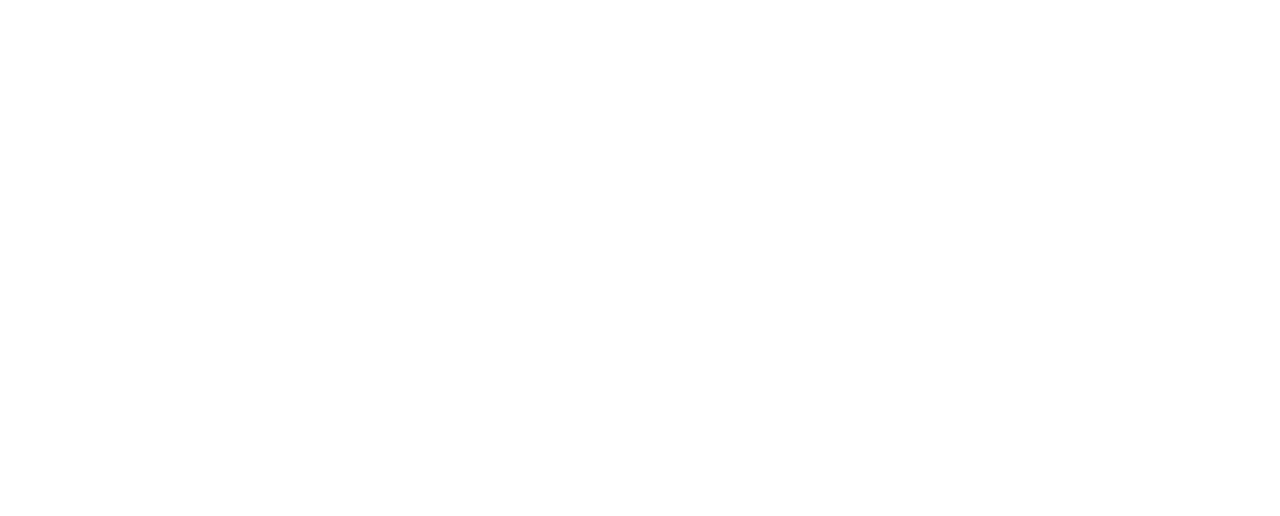
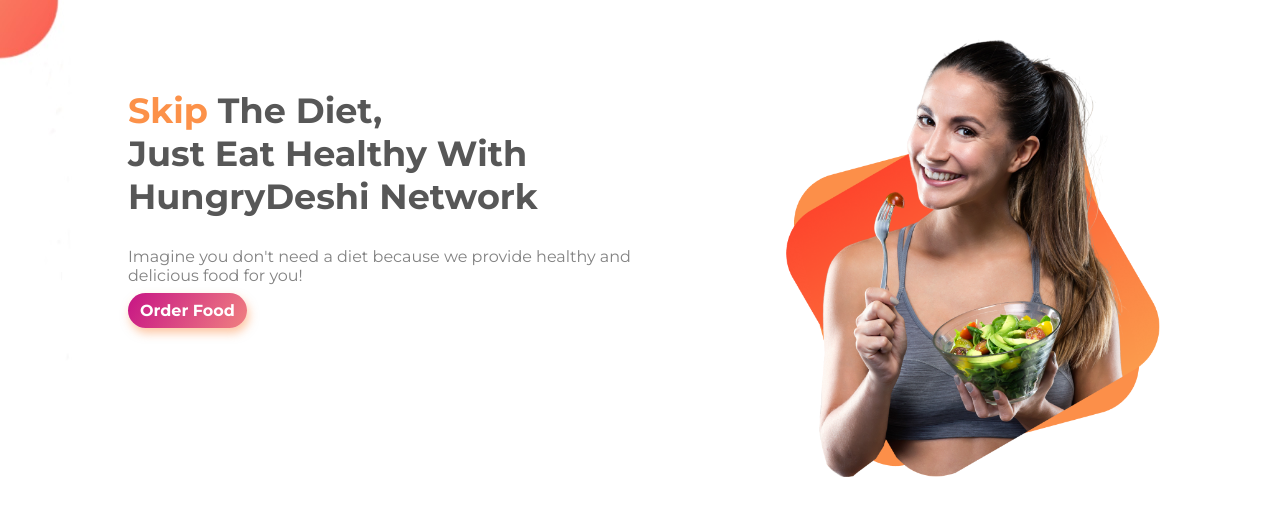
Before and after one commit to mhedi-hasan/HungryDeshi-Network, a plain HTML site: page index.html in a window 1280 px wide. Drawn offline with Linux system fonts and the light colour scheme.

Commit message:
[Section Completed] top section done

```diff
--- a/index.html
+++ b/index.html
@@ -13,7 +13,24 @@
 </head>
 
 <body>
+    <section class="skip-background flex-section">
+        <div id="skip" class="half-width">
+            <h1 class="section-skip-heading"><span class="textOrange">Skip</span> The Diet, <br> Just Eat Healthy
+                With</br>
+                HungryDeshi Network
+            </h1>
 
+            <p class="section-p-text"> Imagine you don't need a diet because we provide healthy and delicious food for
+                you!
+            </p>
+
+            <a class="order-button linkText" href="https://hungrynaki.com/restaurants">Order Food</a>
+        </div>
+
+        <div class="half-width">
+            <img src="images/female/Group 8425.png" alt="">
+        </div>
+    </section>
 </body>
 
 </html>
--- a/style.css
+++ b/style.css
@@ -2,5 +2,59 @@ body
 {
     font-family: 'Montserrat', sans-serif;
     margin: 0;
-    padding: 0;
 }
+
+.section-skip-heading
+{
+    color: #575757;
+    font-size: 35px;
+}
+.textOrange
+{
+    color:#FC9149;
+}
+.section-p-text
+{
+    color: rgb(130,130,130);
+}
+
+.linkText
+{
+    text-decoration: none;
+    color: #ffffff;
+    font-weight: bold;
+}
+.order-button
+{
+    background-image: linear-gradient(120deg,MediumVioletRed,LightCoral);
+    padding: 8px 12px;
+    border-radius: 100px;
+    box-shadow: 2px 5px 10px #fc8f4980;
+}
+
+.flex-section
+{
+    display:flex;
+}
+
+.half-width
+{
+    width: 40%;
+    padding-left: 10%;
+}
+.half-width img
+{
+    width: 80%;
+    margin-top: 30px;
+}
+
+.skip-background
+{
+    background-image: url(images/shapes/Inkedtop-banner_LI.jpg);
+    background-repeat: no-repeat;
+}
+
+#skip
+{
+    margin-top: 60px;
+}
```
Also changed, not shown: images/shapes/Inkedtop-banner_LI.jpg (added), images/shapes/top-banner.png (added).
